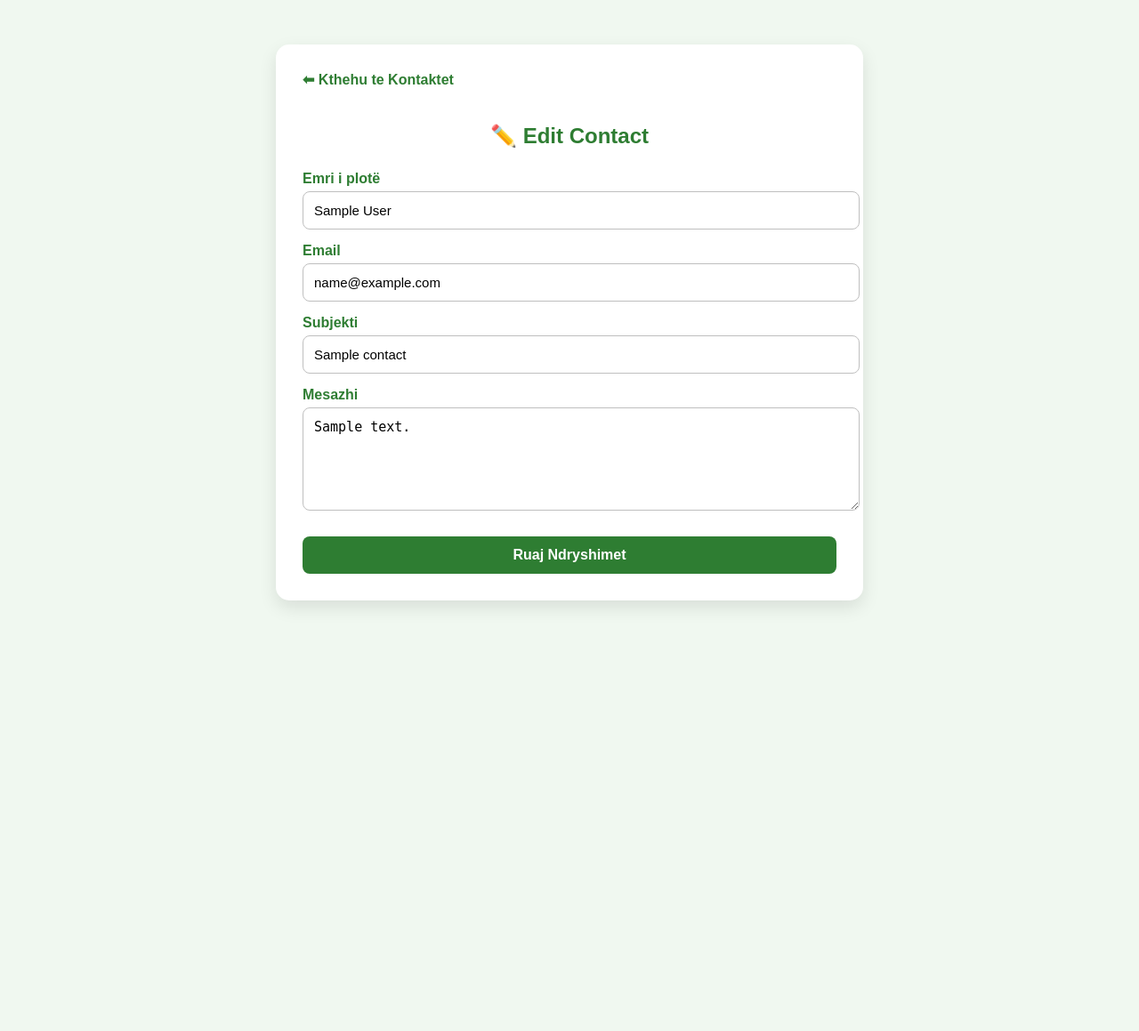
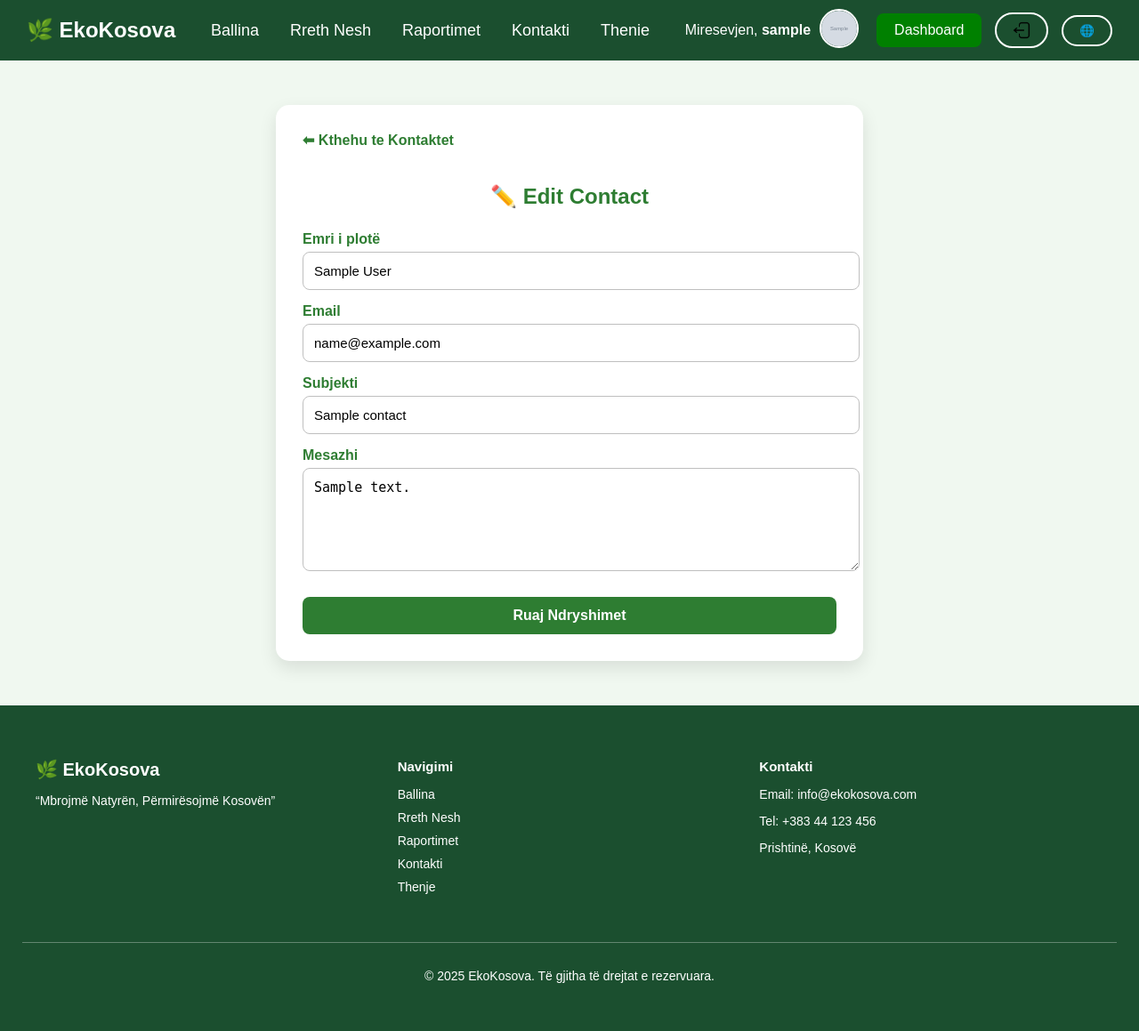
Before and after one commit to erionjanova/EkoKosova, a PHP site: page /edit_contacts.php?id=1 in a window 1280 px wide. Shown: the whole page at 89% size. Before the commit the page ends 683 px from the top, so only its background shows below. Run offline with PHP 8.4, Linux system fonts and the light colour scheme; the visitor is signed in with stand-in values (Sample User, id 1); tables that the repository leaves empty or names only in its code hold one stand-in row (values such as "Sample post"); grey boxes marked "Sample" are stand-in pictures.

Commit message:
header footer ne edit per kontakt

```diff
--- a/edit_contacts.php
+++ b/edit_contacts.php
@@ -15,9 +15,20 @@ if (!isset($_GET['id']) || !is_numeric($_GET['id'])) {
 $id = (int) $_GET['id'];
 $error_message = "";
 
+$profile_pic = 'uploads/member.png';
+
 $editContacts = $conn->prepare("SELECT * FROM contacts WHERE id = ?");
 $editContacts->execute([$id]);
 $contact = $editContacts->fetch(PDO::FETCH_ASSOC);
+
+$stmt = $conn->prepare("SELECT profile_pic FROM users WHERE id=:id");
+$stmt->bindParam(':id', $_SESSION['user_id'], PDO::PARAM_INT);
+$stmt->execute();
+$user_pic = $stmt->fetch(PDO::FETCH_ASSOC);
+
+    if($user_pic && $user_pic['profile_pic']){
+        $profile_pic = htmlspecialchars($user_pic['profile_pic']);
+    }
 
 if (!$contact) {
     die("Kontakti nuk ekziston.");
@@ -52,21 +63,21 @@ if (isset($_POST['submit'])) {
 <meta charset="UTF-8">
 <title>Edit Contact | Dashboard</title>
 <link rel="stylesheet" href="style.css">
-
 <style>
 .edit-container {
     max-width: 600px;
     margin: 50px auto;
-    background: #fff;
+    background: #ffffff;
     padding: 30px;
     border-radius: 15px;
     box-shadow: 0 8px 20px rgba(0,0,0,0.1);
+    font-family: Arial, sans-serif;
 }
 
 .edit-container h2 {
     color: #2e7d32;
+    margin-bottom: 25px;
     text-align: center;
-    margin-bottom: 25px;
 }
 
 .edit-container label {
@@ -76,56 +87,121 @@ if (isset($_POST['submit'])) {
     color: #2e7d32;
 }
 
-.edit-container input,
-.edit-container textarea {
+.edit-container textarea,
+.edit-container input[type=text] {
     width: 100%;
     padding: 12px;
     margin-top: 5px;
+    border: 1px solid #bfbfbf;
     border-radius: 8px;
-    border: 1px solid #bfbfbf;
     font-size: 15px;
 }
 
-.edit-container textarea {
-    resize: vertical;
+.edit-container input[type=file] {
+    margin-top: 10px;
+}
+
+img.preview{
+    width:100px;
+    height:100px;
+    object-fit:cover;
+    border-radius:50%;
+    margin-top:10px;
 }
 
 .edit-container input[type=submit] {
     margin-top: 25px;
     width: 100%;
     padding: 12px;
-    background: #2e7d32;
+    background-color: #2e7d32;
     color: #fff;
     border: none;
     border-radius: 8px;
     font-size: 16px;
     font-weight: bold;
     cursor: pointer;
+    transition: 0.3s;
 }
 
 .edit-container input[type=submit]:hover {
-    background: #1b5e20;
+    background-color: #1b5e20;
 }
 
 .back-link {
     display: inline-block;
     margin-bottom: 20px;
     color: #2e7d32;
+    text-decoration: none;
     font-weight: bold;
-    text-decoration: none;
+}
+.back-link:hover {
+    text-decoration: underline;
 }
 
 .error-message {
-    background: #f8d7da;
-    color: #842029;
-    padding: 12px;
-    border-radius: 8px;
-    margin-bottom: 15px;
-    text-align: center;
+        max-width: 400px;
+        margin: 15px auto;
+        padding: 15px 20px;
+        background-color: #f8d7da;
+        color: #842029;
+        border-left: 5px solid #f5c2c7;
+        border-radius: 8px;
+        font-weight: bold;
+        text-align: center;
+        box-shadow: 0 4px 8px rgba(0,0,0,0.1);
+        animation: fadeIn 0.5s ease-in-out;
+}
+
+
+@keyframes fadeIn {
+    from { opacity: 0; transform: translateY(-5px); }
+    to { opacity: 1; transform: translateY(0); }
 }
 </style>
 </head>
 <body>
+<header>
+<nav class="navbar">
+    <div class="logo">🌿 EkoKosova</div>
+
+    <input type="checkbox" id="menu-toggle">
+    <label for="menu-toggle" class="menu-icon">&#9776;</label>
+
+    <ul class="nav-links">
+        <li><a href="index.php">Ballina</a></li>
+        <li><a href="about.php">Rreth Nesh</a></li>
+        <li><a href="Reports.php">Raportimet</a></li>
+        <li><a href="contact.php">Kontakti</a></li>
+        <li><a href="quotes.php">Thenie</a></li>
+    </ul>
+
+    <div class="nav-buttons">
+        <span class="welcome">
+            <span style="color:white;">Miresevjen,</span>
+            <strong style="color:white;"><?= htmlspecialchars($_SESSION['username']) ?></strong>
+        </span>
+
+        <?php if(isset($_SESSION['user_id'])): ?>
+            <a href="profile.php" class="profile-link">
+                <img src="<?= $profile_pic ?>" alt="Profili Im" class="nav-profile-pic">
+            </a>
+        <?php endif; ?>
+
+        <?php if($_SESSION['is_admin'] == 1): ?>
+            <a href="admin_dashboard.php" style="margin-left:10px;padding:10px 20px;background-color:green;color:white;text-decoration:none;border-radius:8px;transition:0.3s;">Dashboard</a>
+        <?php endif; ?>
+
+        <form action="Logout.php" method="POST" style="display:inline; margin-left:5px;">
+            <button type="submit" class="translate">
+                <img src="img/logout.png" class="logoutsymbol" style="width:20px;">
+            </button>
+        </form>
+
+        <button class="translate" style="margin-left:5px;">🌐</button>
+    </div>
+</nav>
+</header>
+
 <main class="edit-container">
 
 <a href="manage_contacts.php" class="back-link">⬅ Kthehu te Kontaktet</a>
@@ -141,7 +217,7 @@ if (isset($_POST['submit'])) {
     <input type="text" name="full_name" value="<?= htmlspecialchars($contact['full_name']) ?>">
 
     <label>Email</label>
-    <input type="email" name="email" value="<?= htmlspecialchars($contact['email']) ?>">
+    <input type="text" name="email" value="<?= htmlspecialchars($contact['email']) ?>">
 
     <label>Subjekti</label>
     <input type="text" name="subject" value="<?= htmlspecialchars($contact['subject']) ?>">
@@ -153,5 +229,33 @@ if (isset($_POST['submit'])) {
 </form>
 
 </main>
+
+<footer class="footer">
+    <div class="footer-container">
+        <div class="footer-about">
+            <h3 class="logo">🌿 EkoKosova</h3>
+            <p>“Mbrojmë Natyrën, Përmirësojmë Kosovën”</p>
+        </div>
+        <div class="footer-links">
+            <h4>Navigimi</h4>
+            <ul>
+                <li><a href="index.php">Ballina</a></li>
+                <li><a href="about.php">Rreth Nesh</a></li>
+                <li><a href="Reports.php">Raportimet</a></li>
+                <li><a href="contact.php">Kontakti</a></li>
+                <li><a href="quotes.php">Thenje</a></li>
+            </ul>
+        </div>
+        <div class="footer-contact">
+            <h4>Kontakti</h4>
+            <p>Email: info@ekokosova.com</p>
+            <p>Tel: +383 44 123 456</p>
+            <p>Prishtinë, Kosovë</p>
+        </div>
+    </div>
+    <div class="footer-bottom">
+        <p>&copy; 2025 EkoKosova. Të gjitha të drejtat e rezervuara.</p>
+    </div>
+</footer>
 </body>
 </html>
--- a/edit_quotes.php
+++ b/edit_quotes.php
@@ -236,8 +236,8 @@ img.preview{
     <h2>✏️ Edit Thenien</h2>
 
         <?php if(!empty($error_message)): ?>
-    <div class="error-message"><?= $error_message ?></div>
-<?php endif; ?>
+            <div class="error-message"><?= $error_message ?></div>
+        <?php endif; ?>
 
     <form method="POST" enctype="multipart/form-data">
         <label>Thënie:</label>
```
Also changed, not shown: uploads/1769727562_DSC_2372 (2).jpg (added), uploads/1769727564_DSC_2372 (2).jpg (added), uploads/1769727565_DSC_2372 (2).jpg (added), uploads/1769727612_DSC_2372 (2).jpg (added), uploads/1769727627_DSC_2372 (2).jpg (added).
